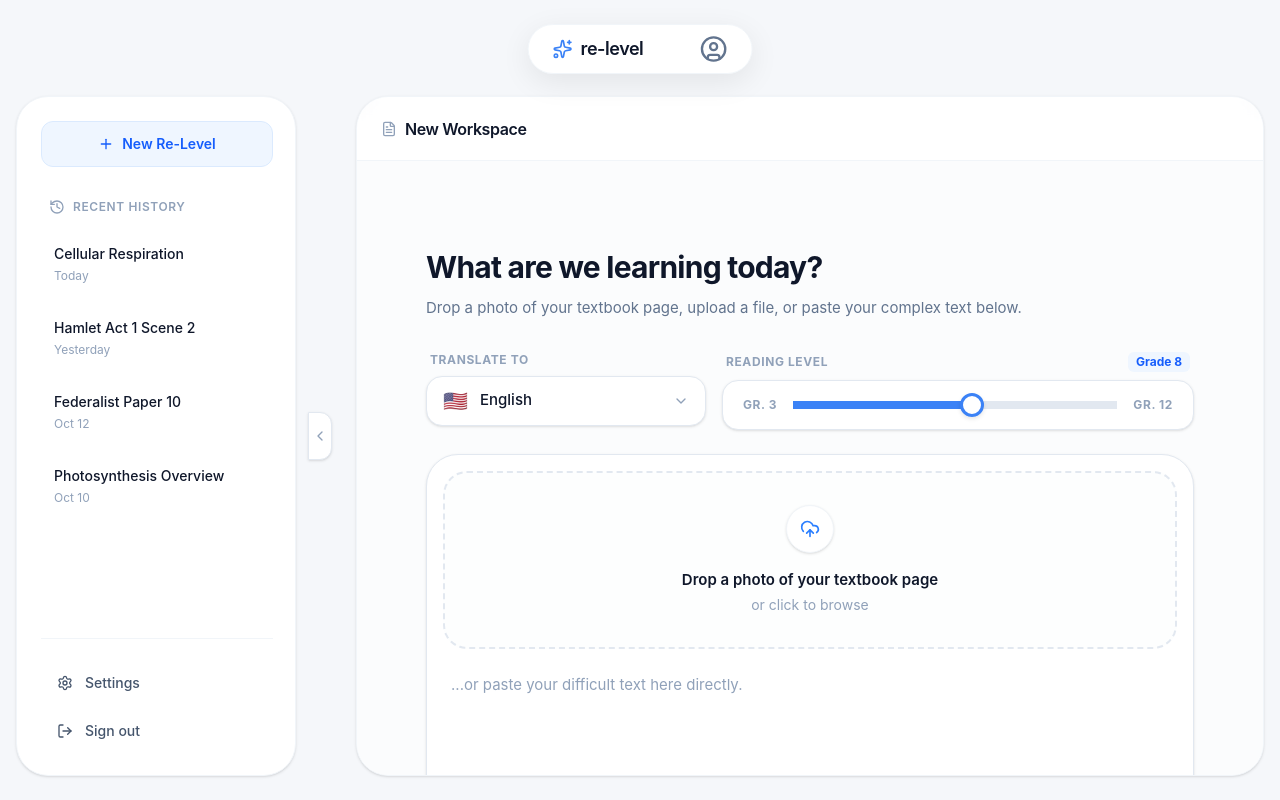
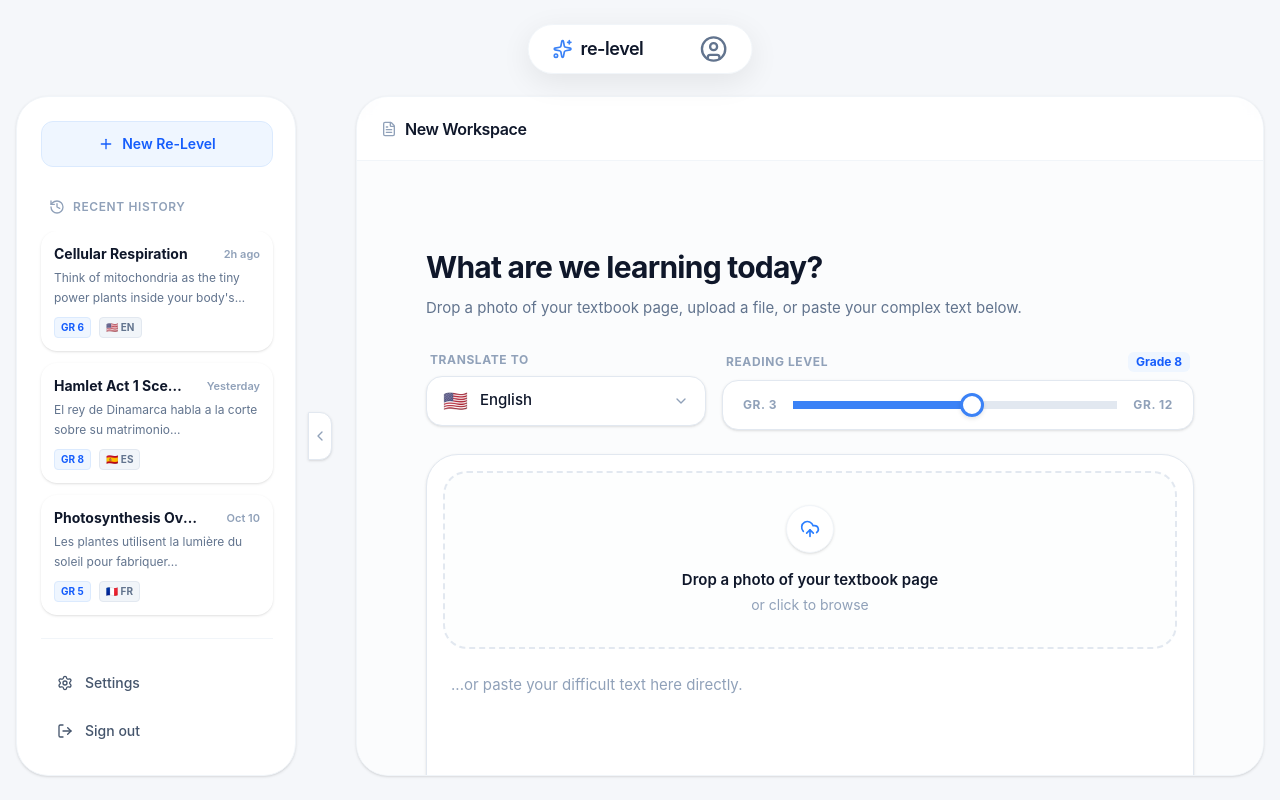
Before and after one commit to bhaveshpatil093/re-level, a React (Vite) app: page /app in a window 1280 px wide. Built offline with nearby package versions, Linux system fonts and the light colour scheme.

Commit message:
Wire up History sidebar with mock data, loading logic, and delete functionality

```diff
--- a/src/pages/AppPage.jsx
+++ b/src/pages/AppPage.jsx
@@ -1,6 +1,6 @@
 import React, { useState, useEffect, useRef } from 'react';
 import { Navbar } from '../components/Navbar';
-import { History, Plus, ChevronLeft, ChevronRight, FileText, Settings, LogOut, UploadCloud, Image as ImageIcon, X, Sparkles, ChevronDown, Search, RefreshCw, Play, Pause } from 'lucide-react';
+import { History, Plus, ChevronLeft, ChevronRight, FileText, Settings, LogOut, UploadCloud, Image as ImageIcon, X, Sparkles, ChevronDown, Search, RefreshCw, Play, Pause, Trash2 } from 'lucide-react';
 import { motion, AnimatePresence } from 'framer-motion';
 
 const LANGUAGES = [
@@ -119,13 +119,54 @@ export default function AppPage() {
     }
   };
 
-  // Mock history data
-  const history = [
-    { id: 1, title: 'Cellular Respiration', date: 'Today' },
-    { id: 2, title: 'Hamlet Act 1 Scene 2', date: 'Yesterday' },
-    { id: 3, title: 'Federalist Paper 10', date: 'Oct 12' },
-    { id: 4, title: 'Photosynthesis Overview', date: 'Oct 10' },
-  ];
+  // History state
+  const [historyItems, setHistoryItems] = useState([
+    {
+      id: 1,
+      title: 'Cellular Respiration',
+      snippet: 'Think of mitochondria as the tiny power plants inside your body\'s cells.',
+      originalText: 'The mitochondria are double-membrane-bound organelles found in most eukaryotic organisms. They generate most of the cell\'s supply of adenosine triphosphate (ATP), used as a source of chemical energy.',
+      resultText: 'Think of mitochondria as the tiny power plants inside your body\'s cells. They take in nutrients and create a special energy (called ATP) that the cell needs to work.',
+      lang: LANGUAGES.find(l => l.code === 'en'),
+      grade: 6,
+      date: '2h ago'
+    },
+    {
+      id: 2,
+      title: 'Hamlet Act 1 Scene 2',
+      snippet: 'El rey de Dinamarca habla a la corte sobre su matrimonio...',
+      originalText: 'Though yet of Hamlet our dear brother\'s death The memory be green, and that it us befitted To bear our hearts in grief and our whole kingdom To be contracted in one brow of woe...',
+      resultText: 'El rey de Dinamarca habla a la corte sobre su matrimonio con la reina. Dice que aunque todos están tristes por la muerte de su hermano (el rey anterior), la vida debe continuar y por eso se ha casado.',
+      lang: LANGUAGES.find(l => l.code === 'es'),
+      grade: 8,
+      date: 'Yesterday'
+    },
+    {
+      id: 3,
+      title: 'Photosynthesis Overview',
+      snippet: 'Les plantes utilisent la lumière du soleil pour fabriquer...',
+      originalText: 'Photosynthesis is a process used by plants and other organisms to convert light energy into chemical energy that, through cellular respiration, can later be released to fuel the organism\'s activities.',
+      resultText: 'Les plantes utilisent la lumière du soleil pour fabriquer leur propre nourriture. C\'est comme cuisiner, mais au lieu d\'un four, elles utilisent le soleil !',
+      lang: LANGUAGES.find(l => l.code === 'fr'),
+      grade: 5,
+      date: 'Oct 10'
+    }
+  ]);
+
+  const handleLoadHistory = (item) => {
+    setInputText(item.originalText);
+    setUploadedImage(null);
+    setGradeLevel(item.grade);
+    setSelectedLang(item.lang);
+    setCurrentExplanation(item.resultText);
+    setExplanationHistory([]);
+    setAppState("result");
+
+    // Auto-close sidebar on mobile after selection
+    if (window.innerWidth < 768) {
+      setSidebarOpen(false);
+    }
+  };
 
   return (
     <div className="min-h-screen bg-[#F5F7FA] font-sans flex flex-col h-screen overflow-hidden">
@@ -151,13 +192,44 @@ export default function AppPage() {
               Recent History
             </div>
 
-            <div className="flex-1 overflow-y-auto space-y-2 no-scrollbar px-2 -mx-2">
-              {history.map((item) => (
-                <button key={item.id} className="w-full text-left px-3 py-3 rounded-xl hover:bg-slate-50 transition-colors group flex flex-col border border-transparent hover:border-slate-100">
-                  <span className="font-medium text-navy text-sm truncate group-hover:text-blue-600 transition-colors w-full">{item.title}</span>
-                  <span className="text-xs text-slate-400 mt-1">{item.date}</span>
-                </button>
+            <div className="flex-1 overflow-y-auto space-y-3 no-scrollbar px-2 -mx-2">
+              {historyItems.map((item) => (
+                <div
+                  key={item.id}
+                  onClick={() => handleLoadHistory(item)}
+                  className="relative group w-full text-left p-3 rounded-2xl hover:bg-slate-50 transition-colors border border-transparent hover:border-slate-200 cursor-pointer shadow-sm hover:shadow"
+                >
+                  <div className="flex justify-between items-start mb-1">
+                    <span className="font-bold text-navy text-sm truncate pr-6 group-hover:text-blue-600 transition-colors">{item.title}</span>
+                    <span className="text-[11px] font-semibold text-slate-400 shrink-0 mt-0.5">{item.date}</span>
+                  </div>
+                  <p className="text-xs text-slate-500 line-clamp-2 mb-2.5 leading-relaxed">
+                    {item.snippet}
+                  </p>
+                  <div className="flex items-center gap-2">
+                    <span className="text-[10px] font-bold bg-blue-50 text-blue-600 px-1.5 py-0.5 rounded border border-blue-100 uppercase">Gr {item.grade}</span>
+                    <span className="text-[10px] font-bold bg-slate-100 text-slate-500 px-1.5 py-0.5 rounded border border-slate-200 uppercase flex items-center gap-1">{item.lang.flag} {item.lang.code}</span>
+                  </div>
+
+                  {/* Delete button */}
+                  <button
+                    onClick={(e) => {
+                      e.stopPropagation();
+                      setHistoryItems(prev => prev.filter(i => i.id !== item.id));
+                    }}
+                    className="absolute top-2 right-2 w-7 h-7 bg-white border border-slate-200 rounded-lg text-slate-400 hover:text-rose-500 hover:border-rose-200 hover:bg-rose-50 flex items-center justify-center opacity-0 group-hover:opacity-100 transition-all shadow-sm"
+                    aria-label="Delete history item"
+                  >
+                    <Trash2 className="w-3.5 h-3.5" />
+                  </button>
+                </div>
               ))}
+
+              {historyItems.length === 0 && (
+                <div className="text-center p-4 text-sm text-slate-400">
+                  No history yet. Start learning!
+                </div>
+              )}
             </div>
 
             <div className="mt-auto pt-6 border-t border-slate-100 space-y-2">
@@ -190,8 +262,10 @@ export default function AppPage() {
               New Workspace
             </h2>
 
-            {/* Mobile Sidebar Toggle */}
-            <button className="md:hidden text-slate-500 bg-slate-50 p-2 rounded-lg border border-slate-100">
+            <button
+              onClick={() => setSidebarOpen(true)}
+              className="md:hidden text-slate-500 hover:text-navy hover:bg-slate-100 bg-slate-50 p-2 rounded-lg border border-slate-200 transition-colors"
+            >
               <History className="w-5 h-5" />
             </button>
           </div>
```
